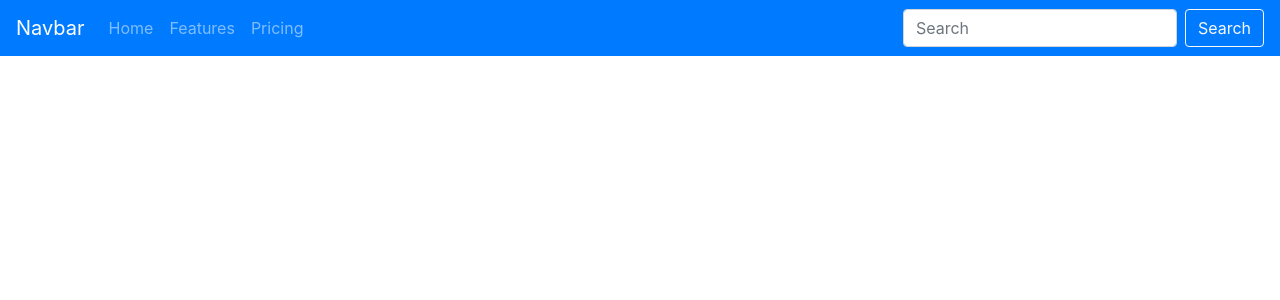
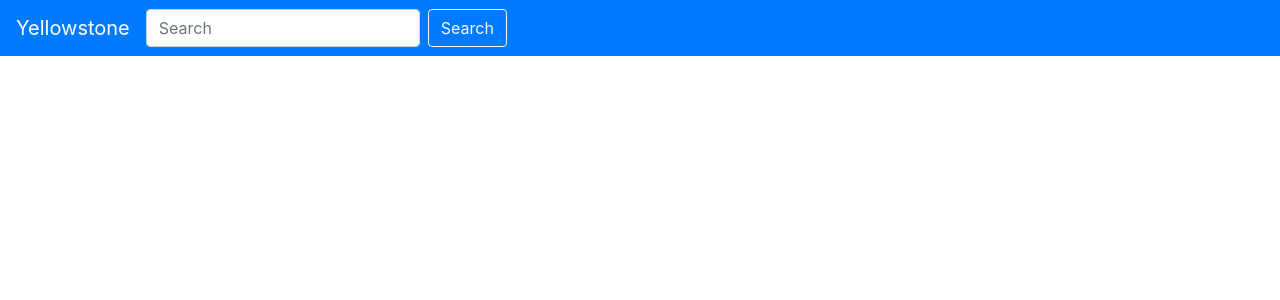
Before and after one commit to ngorjestani/job-application, a React (Create React App) app: page / in a window 1280 px wide. Shown: the top 300 px of the page. Built offline with nearby package versions, Linux system fonts and the light colour scheme.

Commit message:
Initial commit

```diff
--- a/src/components/AppNavbar.tsx
+++ b/src/components/AppNavbar.tsx
@@ -8,12 +8,7 @@ interface IAppNavbarProps {
 export const AppNavbar: FunctionComponent<IAppNavbarProps> = (props) => {
     return (
         <Navbar bg="primary" variant="dark">
-            <Navbar.Brand href="#home">Navbar</Navbar.Brand>
-            <Nav className="mr-auto">
-                <Nav.Link href="#home">Home</Nav.Link>
-                <Nav.Link href="#features">Features</Nav.Link>
-                <Nav.Link href="#pricing">Pricing</Nav.Link>
-            </Nav>
+            <Navbar.Brand href="#home">Yellowstone</Navbar.Brand>
             <Form inline>
                 <FormControl type="text" placeholder="Search" className="mr-sm-2"/>
                 <Button variant="outline-light">Search</Button>
```
